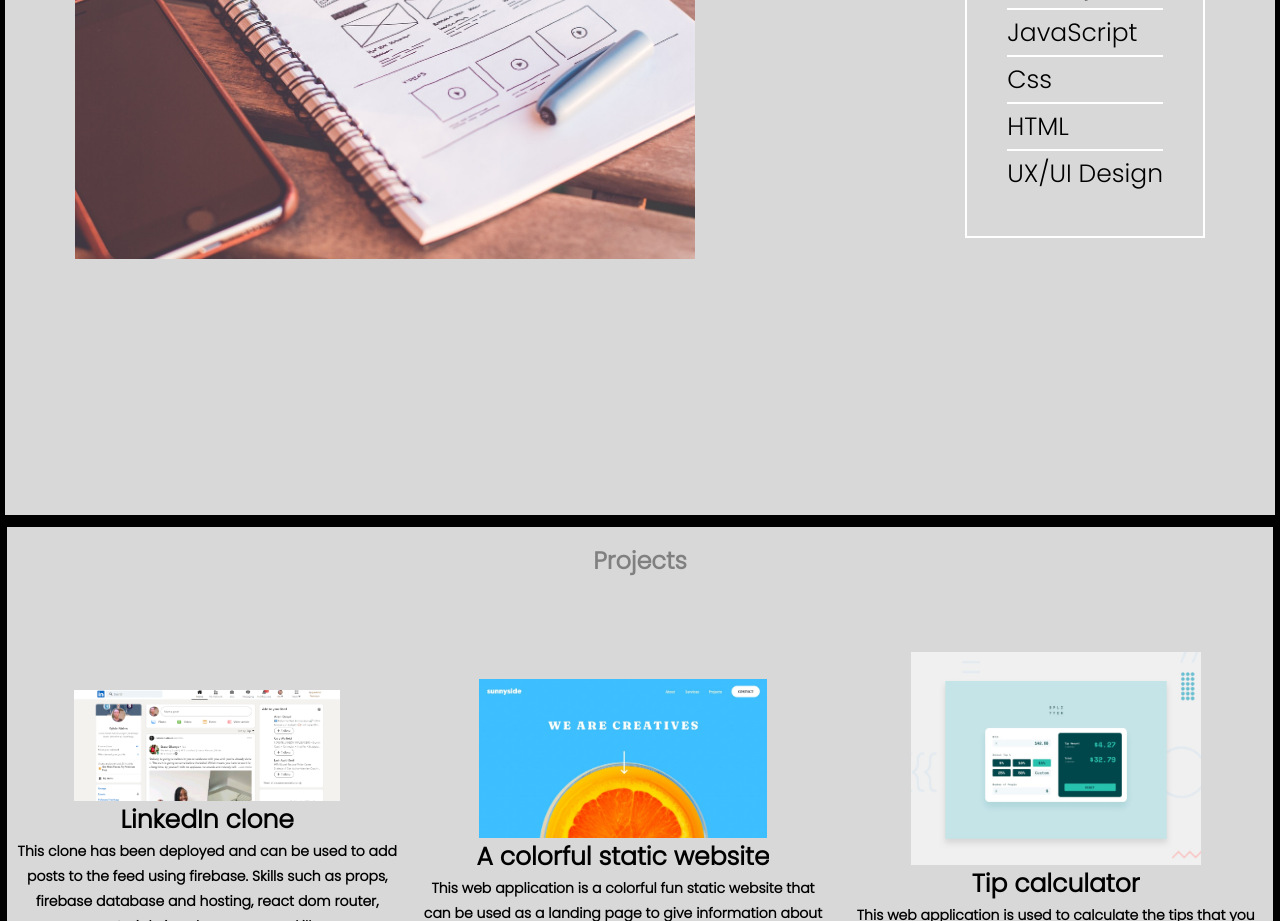
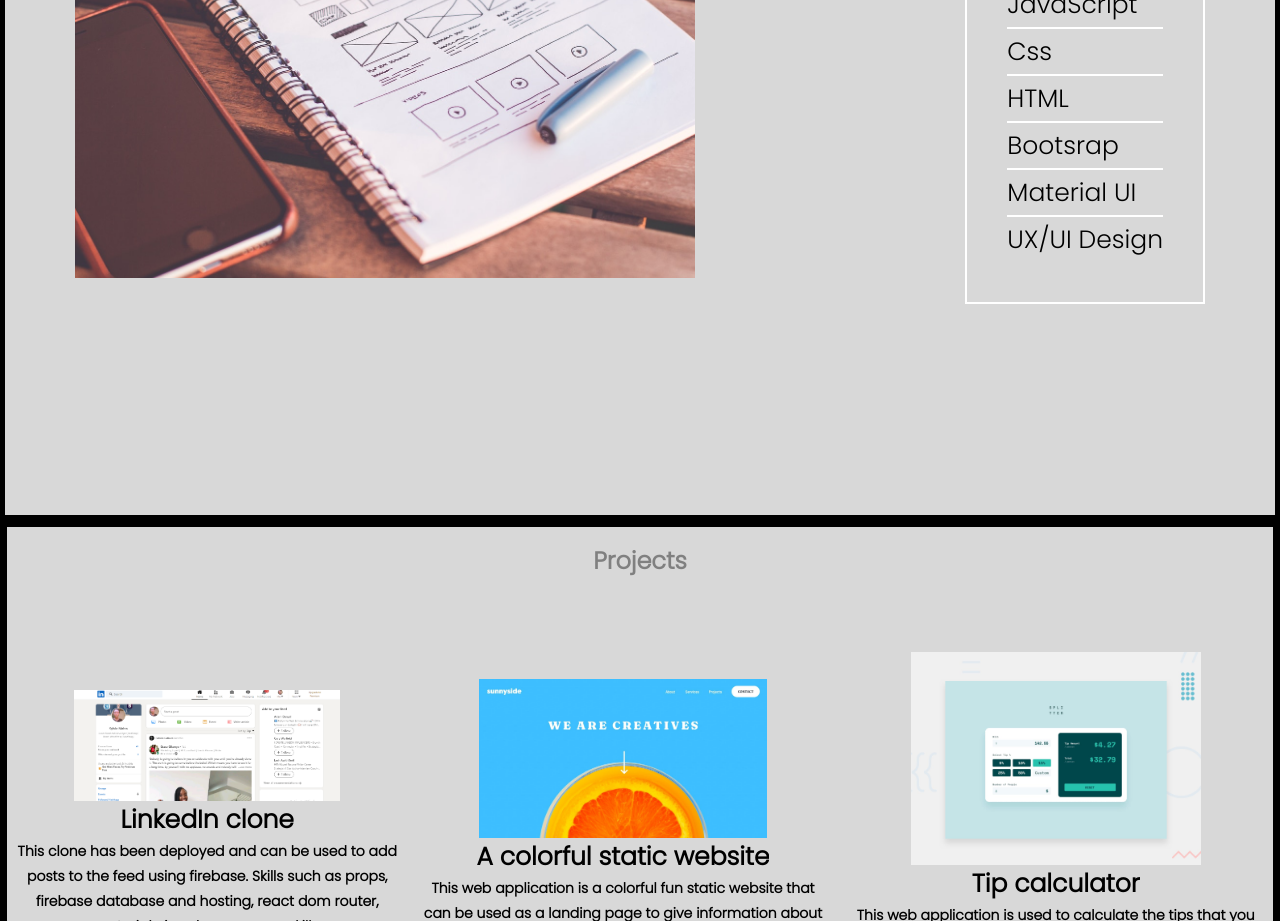
Before and after one commit to SylviaMaina/My-portfolio, a React (Create React App) app: page / in a window 1280 px wide. Shown: the part 1080-2001 px from the top of the page. Built offline with nearby package versions, Linux system fonts and the light colour scheme.

Commit message:
Update About.js

```diff
--- a/src/Components/About.js
+++ b/src/Components/About.js
@@ -18,6 +18,8 @@ function About() {
           <p>JavaScript</p>
           <p>Css</p>
           <p>HTML</p>
+<p>Bootsrap</p>
+<p>Material UI</p>
           <p>UX/UI Design</p>
         </div>
       </div>
```
